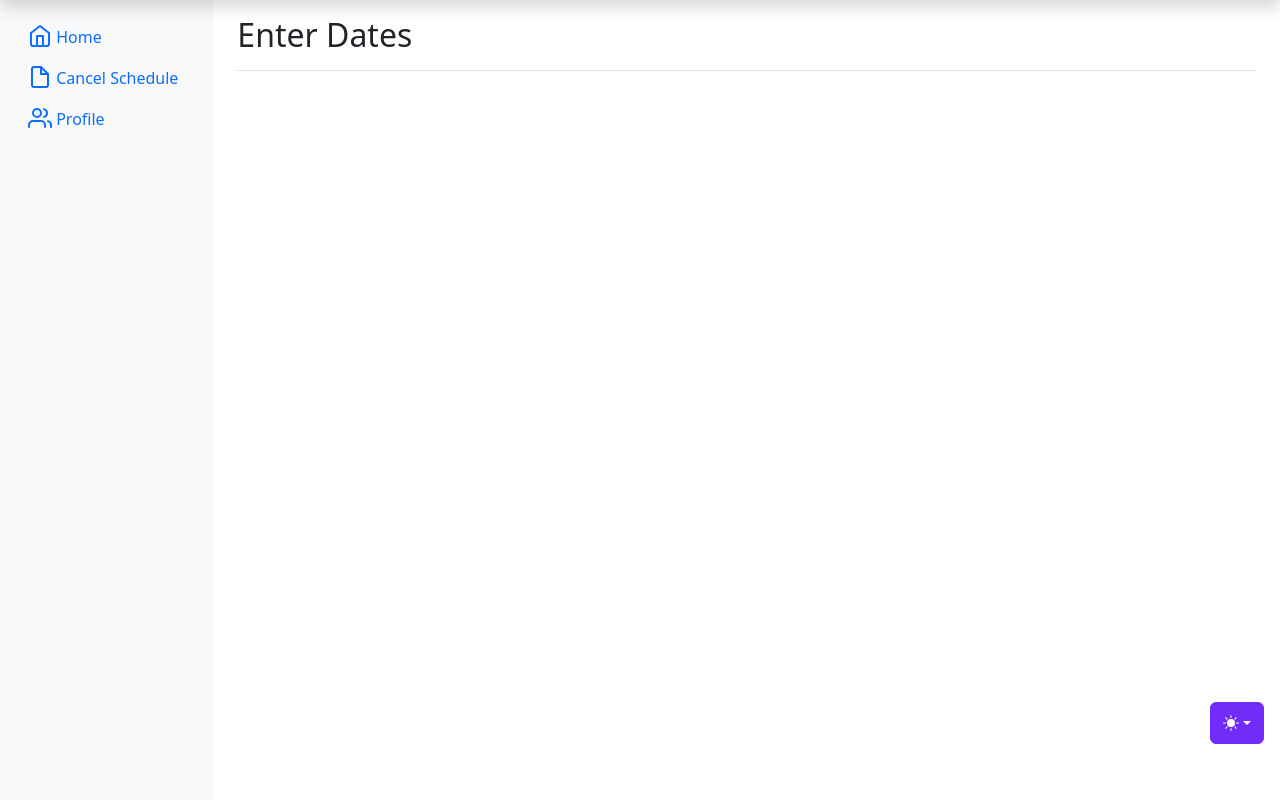
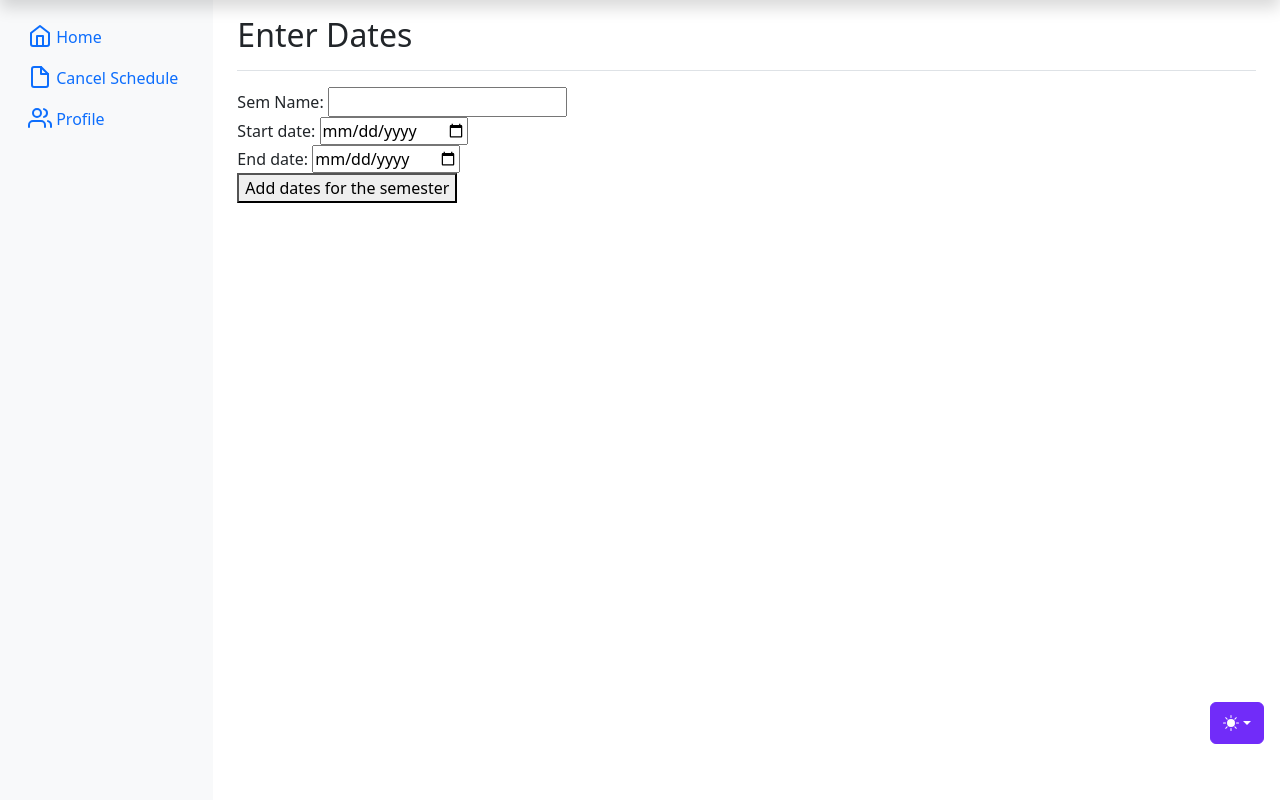
Before and after one commit to Shrey0997/UMB-OATS, a Django app: page /enter_dates/ in a window 1280 px wide. Shown: the part 40-840 px from the top of the page. Run offline with Django 4.2, Linux system fonts and the light colour scheme; some libraries are stand-ins or nearby versions.

Commit message:
added sem start and end dates

```diff
--- a/UMassSchedulingApplication/urls.py
+++ b/UMassSchedulingApplication/urls.py
@@ -1,7 +1,7 @@
 from django.contrib import admin
 from django.urls import path
 from appusers.views import home_view, signup_view, login_view, logout_view, available_slots, book_slots, create_slot, \
-    activate, activation_sent, profile_view, assign_roles, forgot_password, passwordResetconfirm, enter_dates
+    activate, activation_sent, profile_view, assign_roles, forgot_password, passwordResetconfirm, enter_dates,add_semester
 
 urlpatterns = [
     path('admin/', admin.site.urls),
@@ -18,5 +18,6 @@ urlpatterns = [
     path('assign_roles/', assign_roles, name='assign_roles'),
     path('forgot_password/', forgot_password, name='forgot_password'),
     path('password_reset_confirm/<uidb64>/<token>/',passwordResetconfirm , name='password_reset_confirm'),
-    path('enter_dates/', enter_dates, name='enter_dates')
+    path('enter_dates/', enter_dates, name='enter_dates'),
+    path('add_semester/',add_semester,name='add_semester')
 ]
--- a/appusers/admin.py
+++ b/appusers/admin.py
@@ -1,5 +1,5 @@
 from django.contrib import admin
-from .models import Tutor, Student, Course, Department, Availability
+from .models import Tutor, Student, Course, Department, Availability, SemesterDates
 
 # Register your models here.
 admin.site.register(Tutor)
@@ -7,3 +7,4 @@ admin.site.register(Student)
 admin.site.register(Course)
 admin.site.register(Department)
 admin.site.register(Availability)
+admin.site.register(SemesterDates)
--- a/appusers/views.py
+++ b/appusers/views.py
@@ -2,7 +2,7 @@ from django.contrib.admin.helpers import AdminForm
 from django.shortcuts import render, get_object_or_404, redirect
 from django.utils.datetime_safe import date
 from UMassSchedulingApplication.settings import DEFAULT_FROM_EMAIL
-from .models import Availability, Tutor, Student, Course
+from .models import Availability, SemesterDates, Tutor, Student, Course
 from django.contrib.auth import login, logout, get_user_model, authenticate
 from django.contrib.auth.decorators import login_required
 from django.contrib import messages
@@ -299,3 +299,18 @@ def assign_roles(request):
 
 def enter_dates(request):
     return render(request, 'enter_dates.html')
+
+def add_semester(request):
+    if request.method == 'POST':
+        semname=request.POST['semname']
+        startdate=request.POST['start_date']
+        enddate=request.POST['end_date']
+
+    if startdate < enddate:
+        semester = SemesterDates(name=semname, startDate=startdate, endDate=enddate)
+        semester.save()
+        messages.success(request, 'Semester added successfully.')
+        return render(request, 'enter_dates.html')
+    else:
+        messages.error(request, 'Enter a valid dates.')
+        return redirect('enter_dates')
--- a/templates/enter_dates.html
+++ b/templates/enter_dates.html
@@ -9,6 +9,27 @@
             </div>
         </div>
 
+        <form method="POST" action="{% url 'add_semester' %}">
+            {% csrf_token %}
+            <label for="name"> Sem Name:</label>
+            <input type="text" id="semname" name="semname" required>
+        <br>
+            <label for="start_date">Start date:</label>
+            <input type="date" id="start_date" name="start_date" required>
+        <br>
+            <label for="end_date">End date:</label>
+            <input type="date" id="end_date" name="end_date" required>
+        <br>
+            <button type="submit">Add dates for the semester</button>
+          </form>
+
+        <div class="mb-3 fw-normal">
+            {% for msg in messages%}
+                <p>{{msg}}</p>
+            {% endfor %}
+        </div>
+
+
 
 
 {% endblock %}
```
Also changed, not shown: db.sqlite3.
